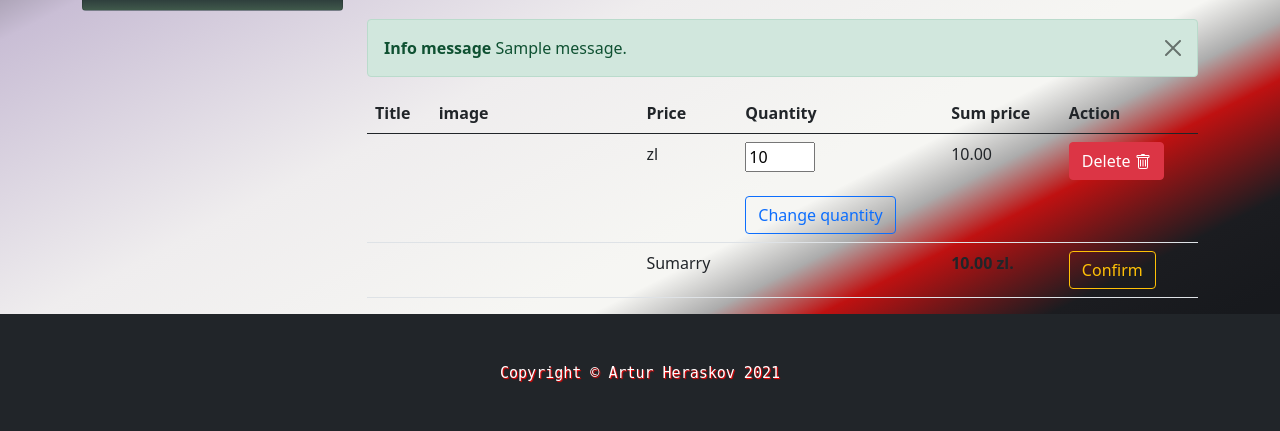
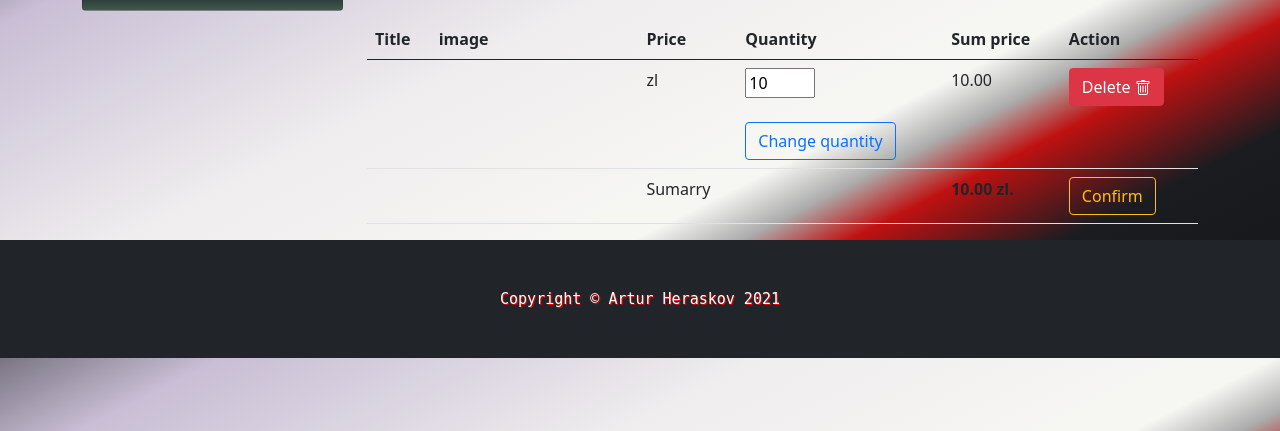
Before and after one commit to Aramegabara/online-shop, a Django app: template shop/mainapp/templates/mainapp/cart.html in a window 1280 px wide. Shown: the part 205-636 px from the top of the page. Run offline with Django 3.2, Linux system fonts and the light colour scheme; the template is opened without the code that fills it: values that come from a table or form of the project are taken from there, others are empty; tables that the repository leaves empty hold one stand-in row (values such as "Sample post"); one stand-in notice (Sample message) is shown.

Commit message:
Area for message (change) And hide 'chekout' if cart product count 0

```diff
--- a/shop/mainapp/templates/mainapp/cart.html
+++ b/shop/mainapp/templates/mainapp/cart.html
@@ -10,19 +10,6 @@
   <sub>product is empty.</sub>
 
   {% endif %}</h3>
-
-{% if messages %}
-
-    {% for message in messages %}
-
-      <div class="alert alert-success alert-dismissible fade show" role="alert">
-        <strong>Info message</strong> {{ message }}.
-        <button type="button" class="btn-close" data-bs-dismiss="alert" aria-label="Close"></button>
-      </div>
-
-    {% endfor %}
-
-{% endif %}
 
 <table class="table">
   <thead>
@@ -68,6 +55,7 @@
 
   {% endfor %}
 
+  {% if cart.product.count %}
     <tr>
       <td colspan="2"></td>
       <td>Sumarry</td>
@@ -76,7 +64,7 @@
       <td><strong>{{ cart.sum_price }} zl.</strong></td>
       <td><a href="{% url 'checkout' %}"><button class="btn btn-outline-warning">Confirm</button></a></td>
     </tr>
-
+  {% endif %}
   </tbody>
 </table>
 
```
